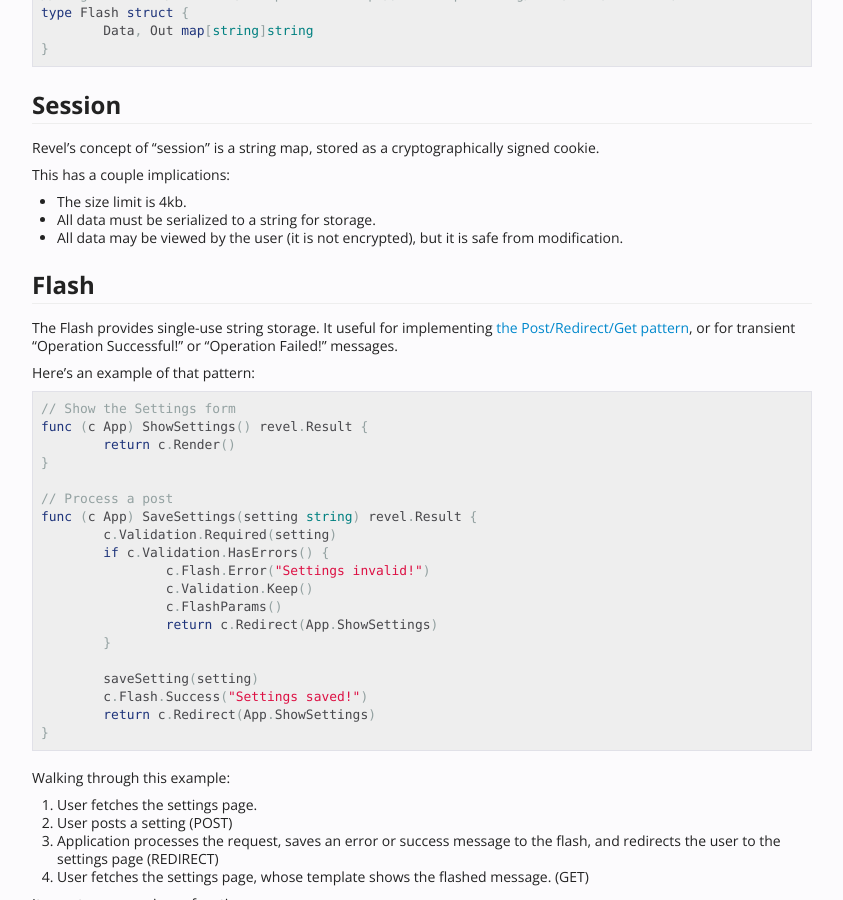
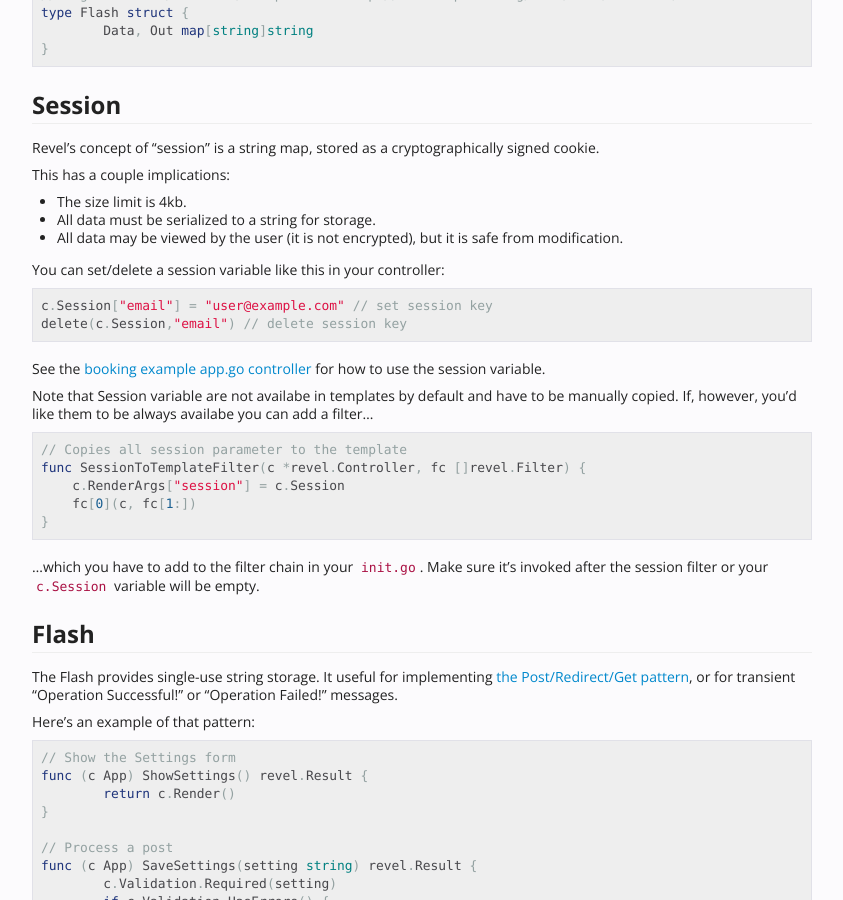
Before and after one commit to revel/revel, a Jekyll site: the page built from manual/sessionflash.md, in a window 1280 px wide and 900 px high, scrolled down 318 px. Shown: the whole window, without its empty margins (298-1141 px from the left). Built offline with Jekyll 4.4.1, drawn with Linux system fonts in a browser that asks for light colours.

Commit message:
Note about how to use session

```diff
--- a/manual/sessionflash.md
+++ b/manual/sessionflash.md
@@ -28,6 +28,29 @@
 * The size limit is 4kb.
 * All data must be serialized to a string for storage.
 * All data may be viewed by the user (it is not encrypted), but it is safe from modification.
+
+You can set/delete a session variable like this in your controller:
+
+<pre class="prettyprint lang-go">
+c.Session["email"] = "user@example.com" // set session key
+delete(c.Session,"email") // delete session key
+</pre>
+
+See the [booking example app.go controller](https://github.com/robfig/revel/blob/master/samples/booking/app/controllers/app.go)
+for how to use the session variable.
+
+Note that Session variable are not availabe in templates by default and have to be manually
+copied. If, however, you'd like them to be always availabe you can add a filter...
+
+<pre class="prettyprint lang-go">
+// Copies all session parameter to the template
+func SessionToTemplateFilter(c *revel.Controller, fc []revel.Filter) {
+    c.RenderArgs["session"] = c.Session
+    fc[0](c, fc[1:])
+}
+</pre>
+...which you have to add to the filter chain in your `init.go`. Make sure it's invoked after
+the session filter or your `c.Session` variable will be empty.
 
 ## Flash
 
```
